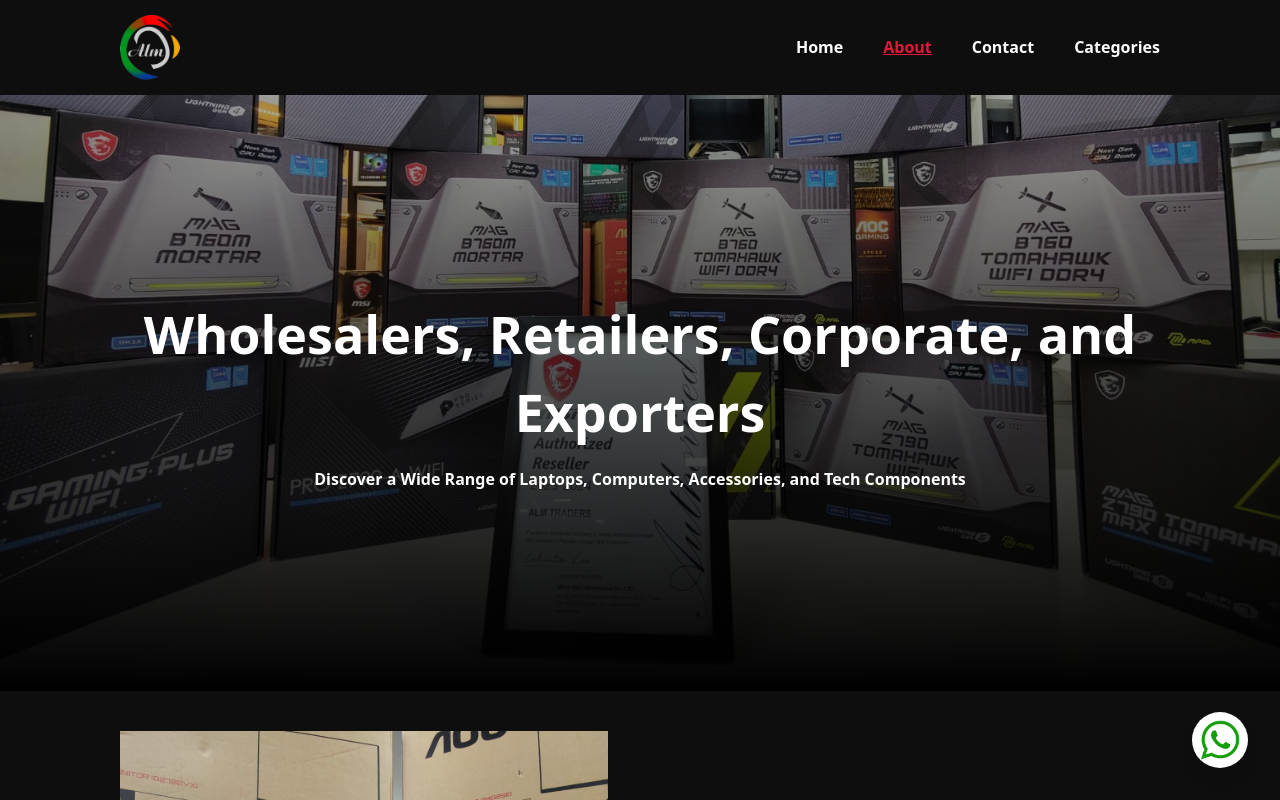
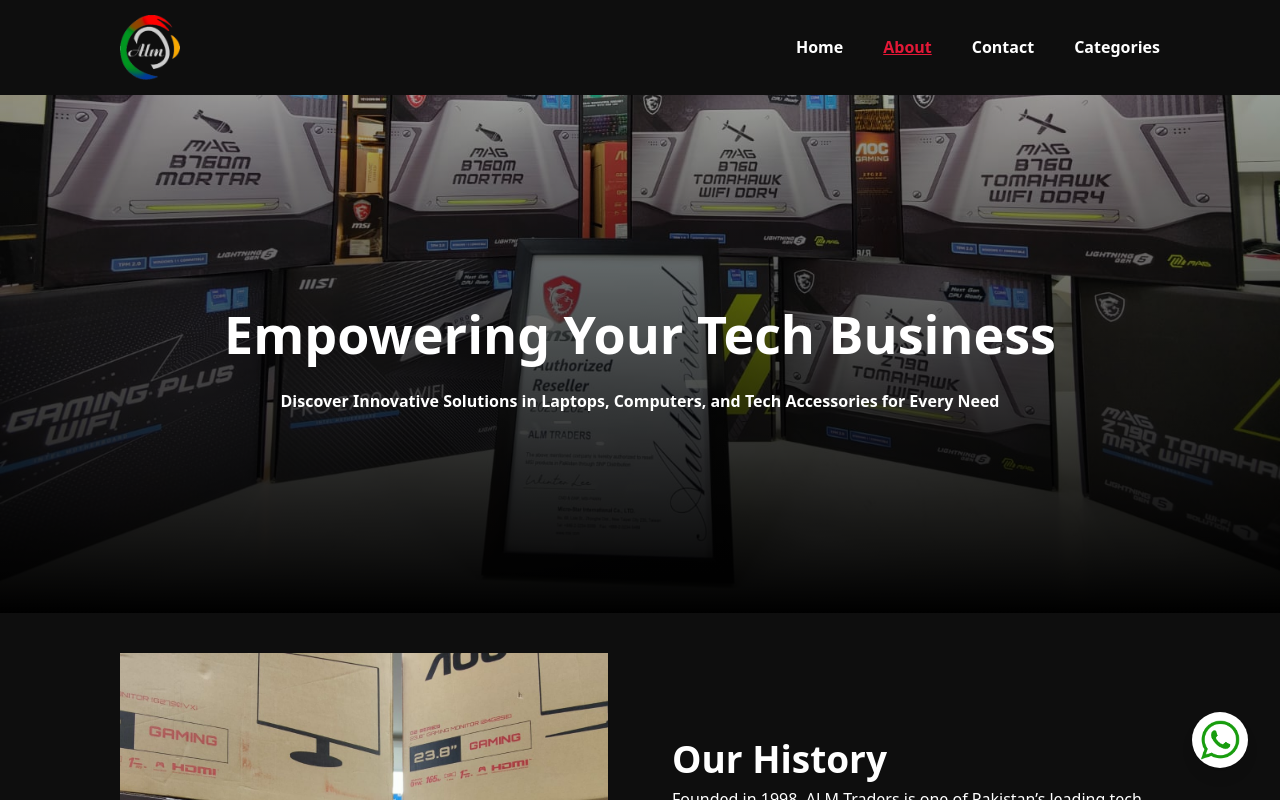
Before and after one commit to Uneebbhat/almtraders, a Next.js app: page /about in a window 1280 px wide. Shown: the top 800 px of the page. Built offline with nearby package versions, Linux system fonts and the light colour scheme.

Commit message:
change made

```diff
--- a/src/components/About/AboutMain.tsx
+++ b/src/components/About/AboutMain.tsx
@@ -30,11 +30,11 @@ const AboutMain = () => {
             data-aos-delay="100"
           >
             <h2 className="h3 md:h1 lg:text-[52px] mb-4 text-white">
-              Wholesalers, Retailers, Corporate, and Exporters
+              Empowering Your Tech Business
             </h2>
             <h6 className="h6">
-              Discover a Wide Range of Laptops, Computers, Accessories, and Tech
-              Components
+              Discover Innovative Solutions in Laptops, Computers, and Tech
+              Accessories for Every Need
             </h6>
           </div>
         </Container>
--- a/src/components/Home/MainSection.tsx
+++ b/src/components/Home/MainSection.tsx
@@ -24,8 +24,7 @@ const MainSection = () => {
               data-aos="fade-up"
               data-aos-delay="100"
             >
-              Discover <span className="text-red underline">Top-Quality</span>{" "}
-              Laptops <br /> & Accessories
+              Wholesalers, Retailers, Corporate, and Exporters
             </h1>
 
             <Slider data-aos="fade-up" data-aos-delay="500" />
@@ -34,7 +33,8 @@ const MainSection = () => {
               data-aos="fade-up"
               data-aos-delay="300"
             >
-              Browse through our premium collection.
+              Discover a Wide Range of Laptops, Computers, Accessories, and Tech
+              Components
             </p>
             <button
               className="button-light body-medium"
```
